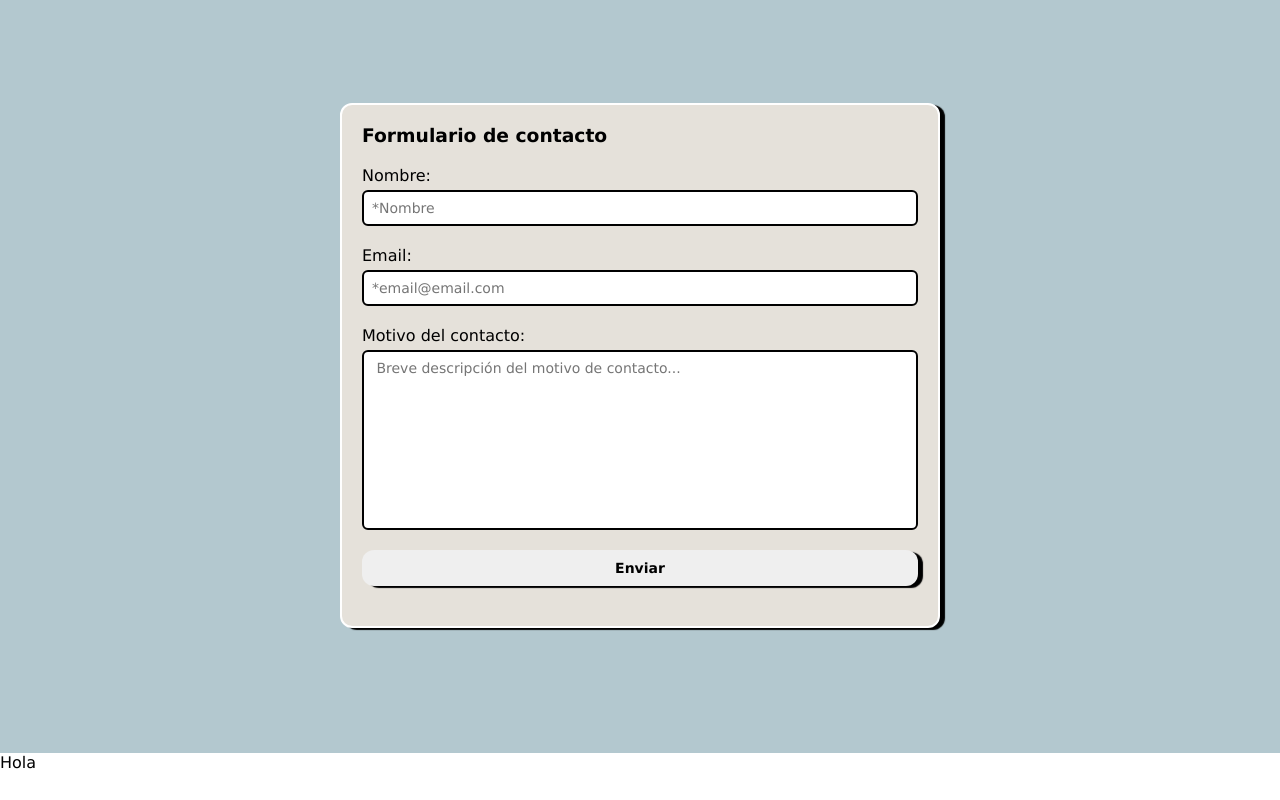
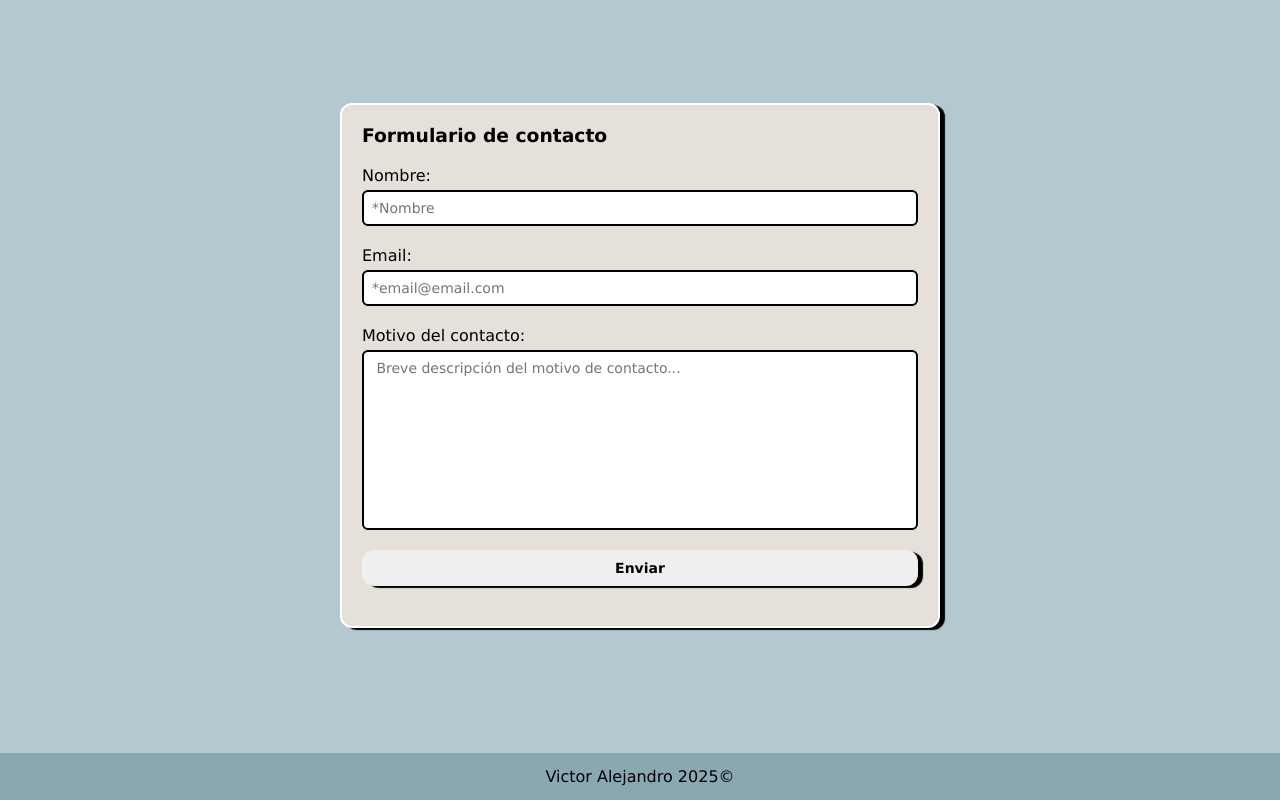
Before and after one commit to VictorRojasLabarca/portafolio_VictorRojasLabarca, a plain HTML site: page index.html in a window 1280 px wide. Shown: the part 3318-4118 px from the top of the page. Before the commit the page ends 4090 px from the top, so only its background shows below. Drawn offline with Linux system fonts and the light colour scheme.

Commit message:
Footer
Se agrega contenido al footer.

```diff
--- a/index.html
+++ b/index.html
@@ -242,6 +242,6 @@
         </div>
       </div>
     </main>
-    <footer>Hola</footer>
+    <footer>Victor Alejandro&nbsp;<span id="anio"></span>&#169;</footer>
   </body>
 </html>
--- a/script.js
+++ b/script.js
@@ -68,3 +68,7 @@ function showSlides(n){
 
     cambiarInfo(slideIndex - 1);
 }
+
+// Obtener año
+const fecha_anio = new Date().getFullYear();
+document.getElementById('anio').textContent = fecha_anio;
--- a/style.css
+++ b/style.css
@@ -349,7 +349,12 @@ main > .contacto > .formulario_contacto > form > .campo button {
   font-size: 14px;
   cursor: pointer;
 }
-
+footer{
+  display: flex;
+  justify-content: center;
+  padding: 14px;
+  background-color: #89a8b2;
+}
 /* Estilos para pantallas menores a 992px */
 @media (max-width: 992px) {
   header > nav {
```
